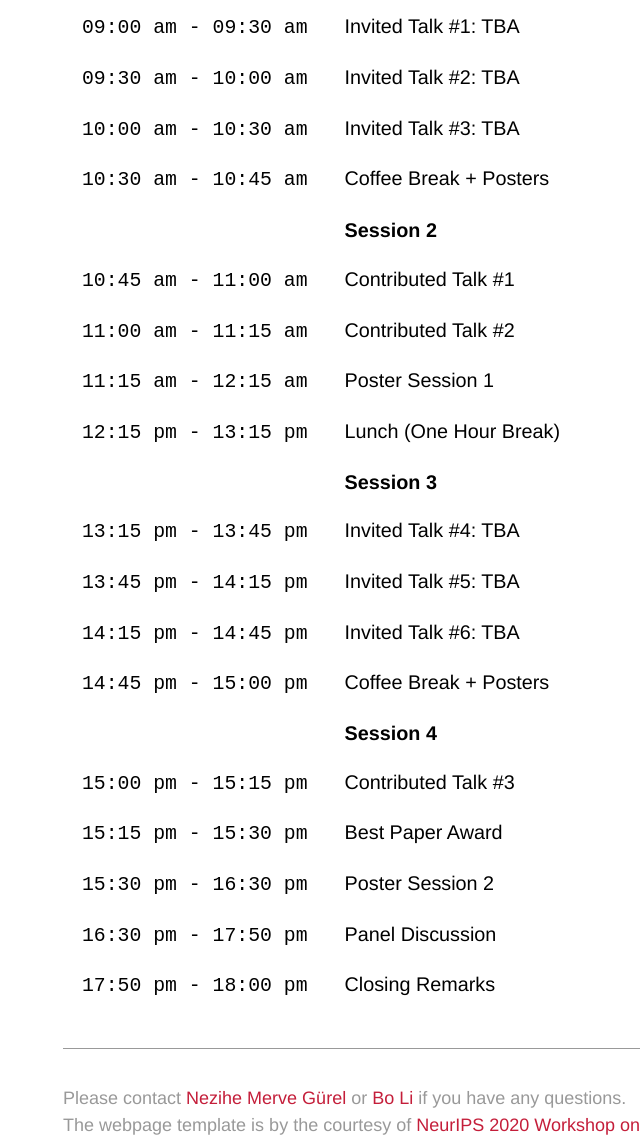
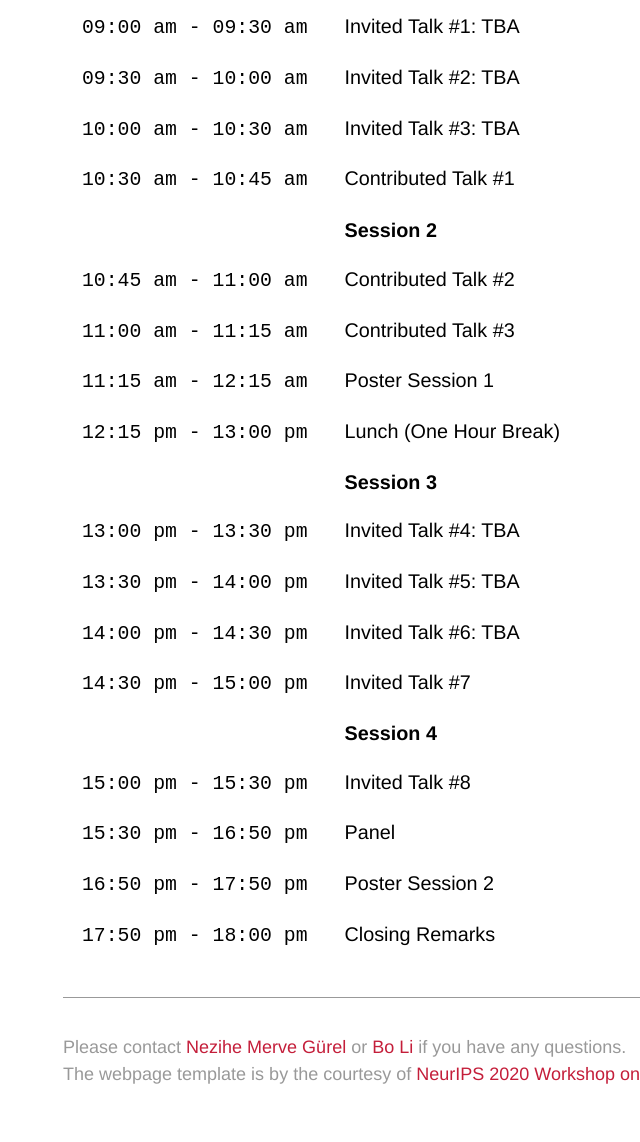
Before and after one commit to klr-icml2023/klr-icml2023.github.io, a plain HTML site: page schedule.html in a window 1280 px wide. Shown: the part 687-1829 px from the top of the page, without its empty margins (109-749 px from the left). Drawn offline with Linux system fonts and the light colour scheme; a web font is replaced by a local one.

Commit message:
Update schedule.html

```diff
--- a/schedule.html
+++ b/schedule.html
@@ -66,7 +66,7 @@
     </tr>
     <tr>
       <td><span style="font-family: monospace;">08:50 am - 09:00 am</span></td>
-      <td>Introduction & Opening Remarks</td>
+      <td>Opening Remarks and Best Paper Award</td>
     </tr>
     <tr>
       <td> </td>
@@ -86,7 +86,7 @@
     </tr>
     <tr>
       <td><span style="font-family: monospace;">10:30 am - 10:45 am</span></td>
-      <td>Coffee Break + Posters</td>
+      <td>Contributed Talk #1</td>
     </tr>
   </tbody>
 </table>
@@ -99,18 +99,18 @@
     </tr>
     <tr>
       <td><span style="font-family: monospace;">10:45 am - 11:00 am</span></td>
-      <td>Contributed Talk #1</td>
+      <td>Contributed Talk #2</td>
     </tr>
     <tr>
       <td><span style="font-family: monospace;">11:00 am - 11:15 am</span></td>
-      <td>Contributed Talk #2</td>
+      <td>Contributed Talk #3</td>
     </tr>
     <tr>
       <td><span style="font-family: monospace;">11:15 am - 12:15 am</span></td>
       <td>Poster Session 1</td>
     </tr>
     <tr>
-      <td><span style="font-family: monospace;">12:15 pm - 13:15 pm</span></td>
+      <td><span style="font-family: monospace;">12:15 pm - 13:00 pm</span></td>
       <td>Lunch (One Hour Break)</td>
     </tr>
     <tr>
@@ -118,40 +118,36 @@
       <td><strong>Session 3</strong></td>
     </tr>
     <tr>
-      <td><span style="font-family: monospace;">13:15 pm - 13:45 pm</span></td>
+      <td><span style="font-family: monospace;">13:00 pm - 13:30 pm</span></td>
       <td>Invited Talk #4: TBA</td>
     </tr>
     <tr>
-      <td><span style="font-family: monospace;">13:45 pm - 14:15 pm</span></td>
+      <td><span style="font-family: monospace;">13:30 pm - 14:00 pm</span></td>
       <td>Invited Talk #5: TBA</td>
     </tr>
     <tr>
-      <td><span style="font-family: monospace;">14:15 pm - 14:45 pm</span></td>
+      <td><span style="font-family: monospace;">14:00 pm - 14:30 pm</span></td>
       <td>Invited Talk #6: TBA</td>
     </tr>
     <tr>
-      <td><span style="font-family: monospace;">14:45 pm - 15:00 pm</span></td>
-      <td>Coffee Break + Posters</td>
+      <td><span style="font-family: monospace;">14:30 pm - 15:00 pm</span></td>
+      <td>Invited Talk #7</td>
     </tr>
     <tr>
       <td> </td>
       <td><strong>Session 4</strong></td>
     </tr>
     <tr>
-      <td><span style="font-family: monospace;">15:00 pm - 15:15 pm</span></td>
-      <td>Contributed Talk #3</td>
+      <td><span style="font-family: monospace;">15:00 pm - 15:30 pm</span></td>
+      <td>Invited Talk #8</td>
     </tr>
     <tr>
-      <td><span style="font-family: monospace;">15:15 pm - 15:30 pm</span></td>
-      <td>Best Paper Award</td>
+      <td><span style="font-family: monospace;">15:30 pm - 16:50 pm</span></td>
+      <td>Panel</td>
     </tr>
     <tr>
-      <td><span style="font-family: monospace;">15:30 pm - 16:30 pm</span></td>
+      <td><span style="font-family: monospace;">16:50 pm - 17:50 pm</span></td>
       <td>Poster Session 2</td>
-    </tr>
-    <tr>
-      <td><span style="font-family: monospace;">16:30 pm - 17:50 pm</span></td>
-      <td>Panel Discussion</td>
     </tr>
     <tr>
       <td><span style="font-family: monospace;">17:50 pm - 18:00 pm</span></td>
```
